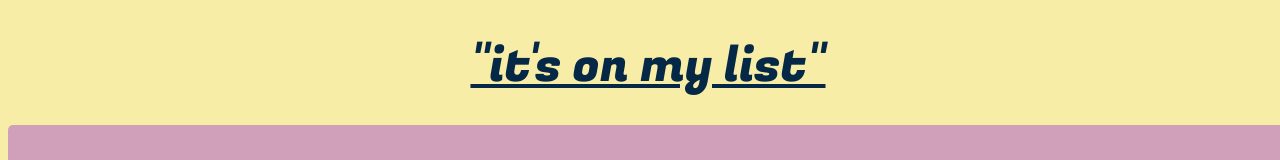
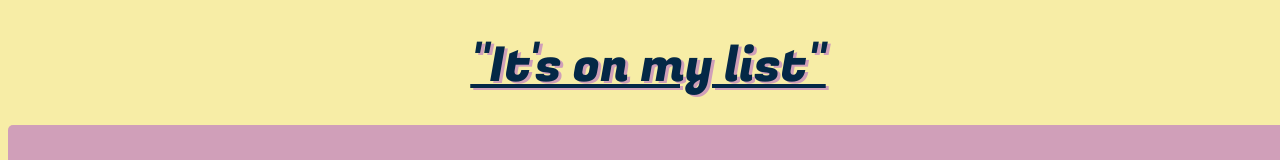
Before and after one commit to anniebalds/on-my-list-app, a React (Vite) app: page / in a window 1280 px wide. Shown: the top 160 px of the page. Built offline with nearby package versions, Linux system fonts and the light colour scheme.

Commit message:
css shadow

```diff
--- a/src/App.jsx
+++ b/src/App.jsx
@@ -94,7 +94,7 @@ function App() {
 
   return (
     <div className="App">
-      <h1>"it's on my list"</h1>
+      <h1>"It's on my list"</h1>
 
       <Form
         handleSubmit={handleSubmit}
--- a/src/index.css
+++ b/src/index.css
@@ -30,6 +30,7 @@ h1 {
   line-height: 1.1;
   font-family: 'Fugaz One', cursive;
   text-decoration: underline;
+  text-shadow: 3px 2px #d09fb9;
 }
 
 form {
@@ -103,12 +104,15 @@ input[type="radio"] {
 
 .category-input input[type="radio"]:hover + label {
   background-color:#f7eda6;
-  transition: background-color 0.25s;
+  transition: all 0.25s;
+  box-shadow: 1px 2px #68715f;
 }
 
 .category-input input[type="radio"]:focus + label {
   background-color:#f7eda6;
   transition: background-color 0.25s;
+  box-shadow: 1px 2px #68715f;
+
 }
 
 .add-to-list {
@@ -126,7 +130,8 @@ input[type="radio"] {
   background-color:#c03e28;
   color: white;
   border: 2px solid #c03e28;
-  transition: all 0.25s
+  transition: all 0.25s;
+  box-shadow: 1px 2px #68715f;
 }
 
 .instructions {
@@ -196,8 +201,8 @@ input[type="radio"] {
 }
 
 .clear-list-btn {
-  border: 1px solid #f7eda6;
   border-radius: 5px;
+  border: none;
   font-family: inherit;
   background-color: #c03e28;
   color: white;
@@ -208,9 +213,9 @@ input[type="radio"] {
 }
 
 .clear-list-btn:hover {
-  border: 1px solid #c03e28;
+  box-shadow: 1px 2px #68715f;
   font-weight: 700;
-  transition: all 0.25s;
+  transition: background-color 0.25s;
 }
 
 .line-through {
```
